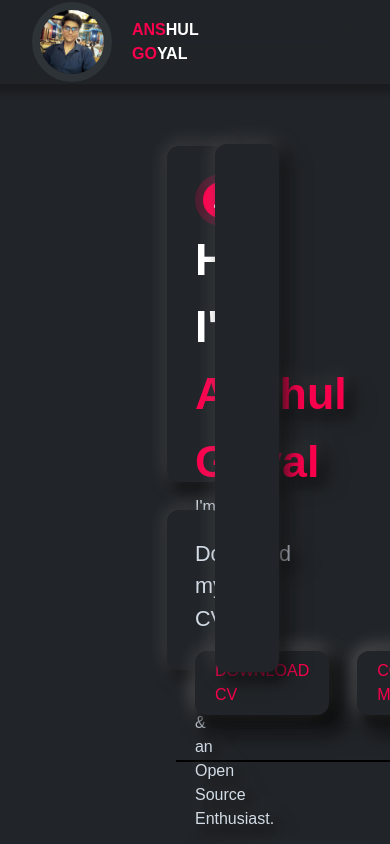
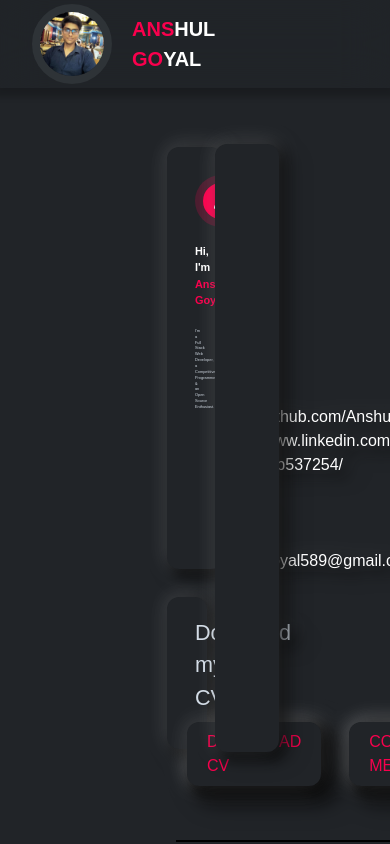
Before and after one commit to AnshulGoyal589/Portfolio, a React (Vite) app: page / in a window 390 px wide. Shown: the top 844 px of the page. Built offline with nearby package versions, Linux system fonts and the light colour scheme; grey boxes are pictures that could not be loaded.

Commit message:
responsiveness added

```diff
--- a/src/Components/Home.jsx
+++ b/src/Components/Home.jsx
@@ -10,31 +10,35 @@ const Home = () => {
     <>
         <div className='flex justify-center items-center pb-12 pt-36 pl-36 pr-36 ' >
             <div className='flex flex-col w-[49%] px-12 gap-7 drop-shadow-white' >
-                <div className='h-[21rem] drop-shadow-4xl rounded-xl'>
-                    <div className='w-full h-full bg-blueTheme rounded-xl p-7' >
-                        <p className='bg-[#4d1d30] p-2 rounded-full w-fit ' >
-                         <p className='p-2 border-2 bg-red rounded-full border-red w-fit'><FaRegUser className='bg-red' /></p>
+                <div className='h-[50vh] drop-shadow-4xl rounded-xl'>
+                    <div className='w-full h-full bg-blueTheme rounded-xl p-7 flex flex-col justify-between gap-4' >
+                        <p className='bg-[#4d1d30] p-2 rounded-full w-fit h-[16%]' >
+                            <p className='p-2 border-2 bg-red rounded-full border-red w-fit'><FaRegUser className='bg-red' /></p>
                         </p>
-                        <h1 className='text-3xl font-[600]' >Hi, I'm <span className='text-red' >Anshul Goyal</span></h1>
-                        <p className='text-gray-light' >I'm a Full Stack Web Developer, a Competitive Programmer & an Open Source Enthusiast.</p>
-                        <div className='flex flex-col gap-2 mt-4' >
-                            <p className='flex gap-5 text-nor' ><FaGithub className='text-red text-6xl' />https://github.com/AnshulGoyal589</p>
-                            <p className='flex gap-5 text-nor' ><CiLinkedin className='text-red text-2xl' />https://www.linkedin.com/in/anshul-goyal-a9b537254/</p>
-                            <p className='flex gap-5 text-nor' ><IoCallOutline className='text-red text-6xl' />+91 81680 79094</p>
-                            <p className='flex gap-5 text-nor' ><CiMail className='text-red text-2xl' />anshulgoyal589@gmail.com</p>
+
+                        <div className='h-[40%] flex flex-col gap-1 ' >
+                            <h1 className='text-[2.8vw] font-[600] h-[58%] ' >Hi, I'm <span className='text-red' >Anshul Goyal</span></h1>
+                            <p className='text-gray-light h-[42%] text-[1vw]' >I'm a Full Stack Web Developer, a Competitive Programmer & an Open Source Enthusiast.</p>
+                        </div>
+
+                        <div className='flex flex-col justify-evenly h-[45%]' >
+                            <p className='flex gap-5 text-base' ><FaGithub className='text-red text-6xl' />https://github.com/AnshulGoyal589</p>
+                            <p className='flex gap-5 text-base' ><CiLinkedin className='text-red text-2xl' />https://www.linkedin.com/in/anshul-goyal-a9b537254/</p>
+                            <p className='flex gap-5 text-base' ><IoCallOutline className='text-red text-6xl' />+91 81680 79094</p>
+                            <p className='flex gap-5 text-base' ><CiMail className='text-red text-2xl' />anshulgoyal589@gmail.com</p>
 
                         </div>
                     </div>
                 </div>
-                <div className='h-40 drop-shadow-4xl rounded-xl'>
-                    <div className='w-full h-full bg-blueTheme rounded-xl p-7' >
-                    <p className='text-gray-light text-6xl' >Download my CV</p>
-                    <div className='flex justify-start items-center gap-7 mt-4' >
+                <div className='h-[18vh] drop-shadow-4xl rounded-xl'>
+                    <div className='w-full h-full bg-blueTheme rounded-xl p-5' >
+                    <p className='text-gray-light text-6xl ml-2' >Download my CV</p>
+                    <div className='flex justify-start items-center gap-7 mt-2' >
                         <div className='rounded-xl drop-shadow-4xl ' >
-                            <div className='bg-blueTheme rounded-xl  py-2 px-5 w-full h-full text-red' >DOWNLOAD CV</div>
+                            <div className='bg-blueTheme rounded-xl  py-2 px-5 w-full h-full text-red text-base' >DOWNLOAD CV</div>
                         </div>
                         <div className='rounded-xl drop-shadow-4xl ' >
-                            <div className='bg-blueTheme rounded-xl  py-2 px-5 w-full h-full text-red' >CONTACT ME</div>
+                            <div className='bg-blueTheme rounded-xl  py-2 px-5 w-full h-full text-red text-base' >CONTACT ME</div>
                         </div>
                     </div>
 
--- a/src/Components/Navbar.jsx
+++ b/src/Components/Navbar.jsx
@@ -4,13 +4,13 @@ import logo from './logo.jpeg'
 
 const Navbar = () => {
   return (
-    <div className='fixed w-full top-0 z-50'>
+    <div className='fixed w-full top-0 z-50 text-xl'>
       <div className='navbar-container backdrop-blur-xl backdrop-blueTheme flex justify-between items-center pl-16'>
         <div className='flex gap-5 justify-center items-center' >
             <img src={logo} className='w-20 rounded-full border-8 border-[#2e3337]' alt='' />
             <p className='font-bold' ><span className='text-red' >ANS</span>HUL <span className='text-red' >GO</span>YAL</p>
         </div>
-        <ul className='flex justify-end items-center gap-16 py-8 px-56 text-sm' >
+        <ul className='flex justify-end items-center gap-16 py-8 px-56 text-base' >
           <li>HOME</li>
           <li>EXPERIENCE</li>
           <li>EDUCATION</li>
--- a/tailwind.config.js
+++ b/tailwind.config.js
@@ -44,7 +44,7 @@ export default {
           ]
       },
       height: {
-        '128': '33rem',
+        '128': '72vh',
       }
     }
   },
```
